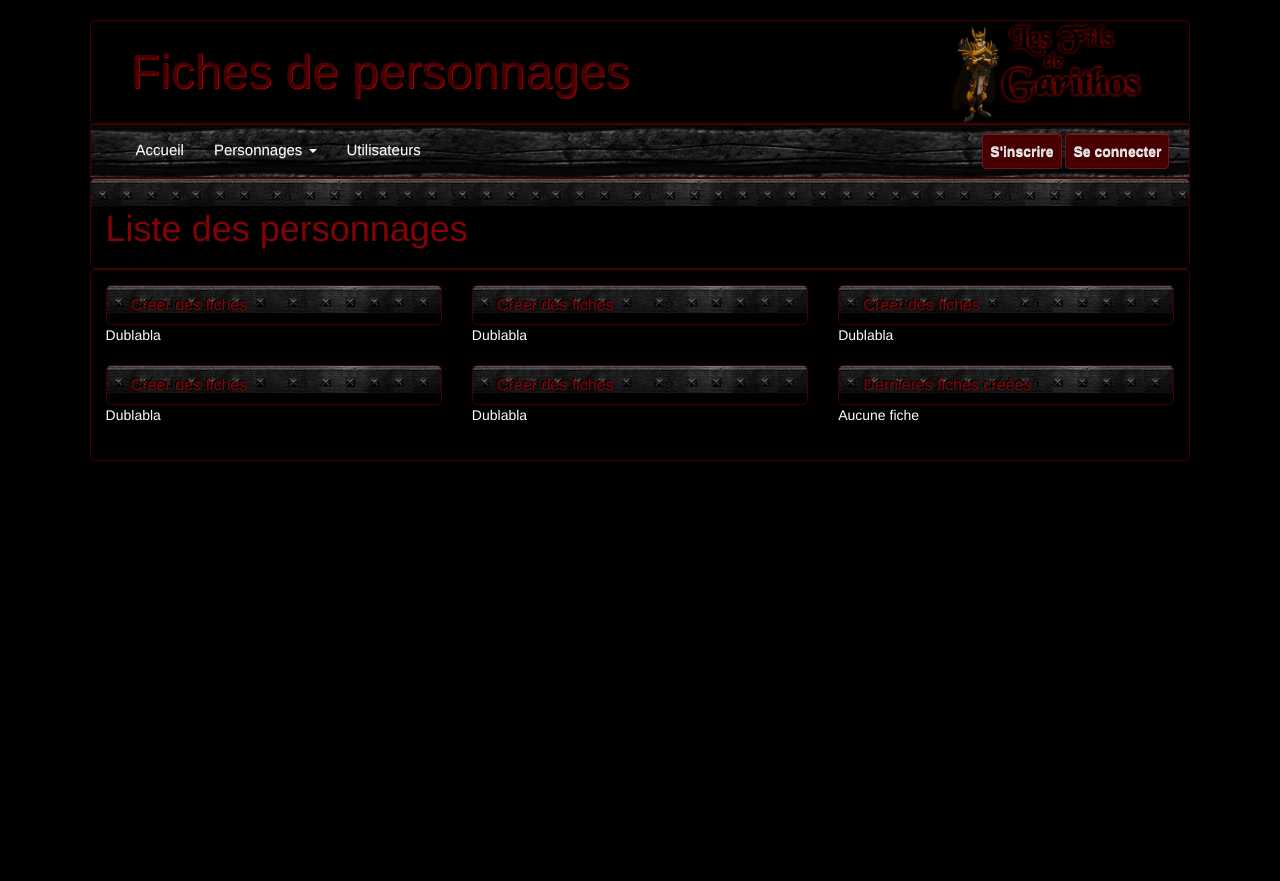
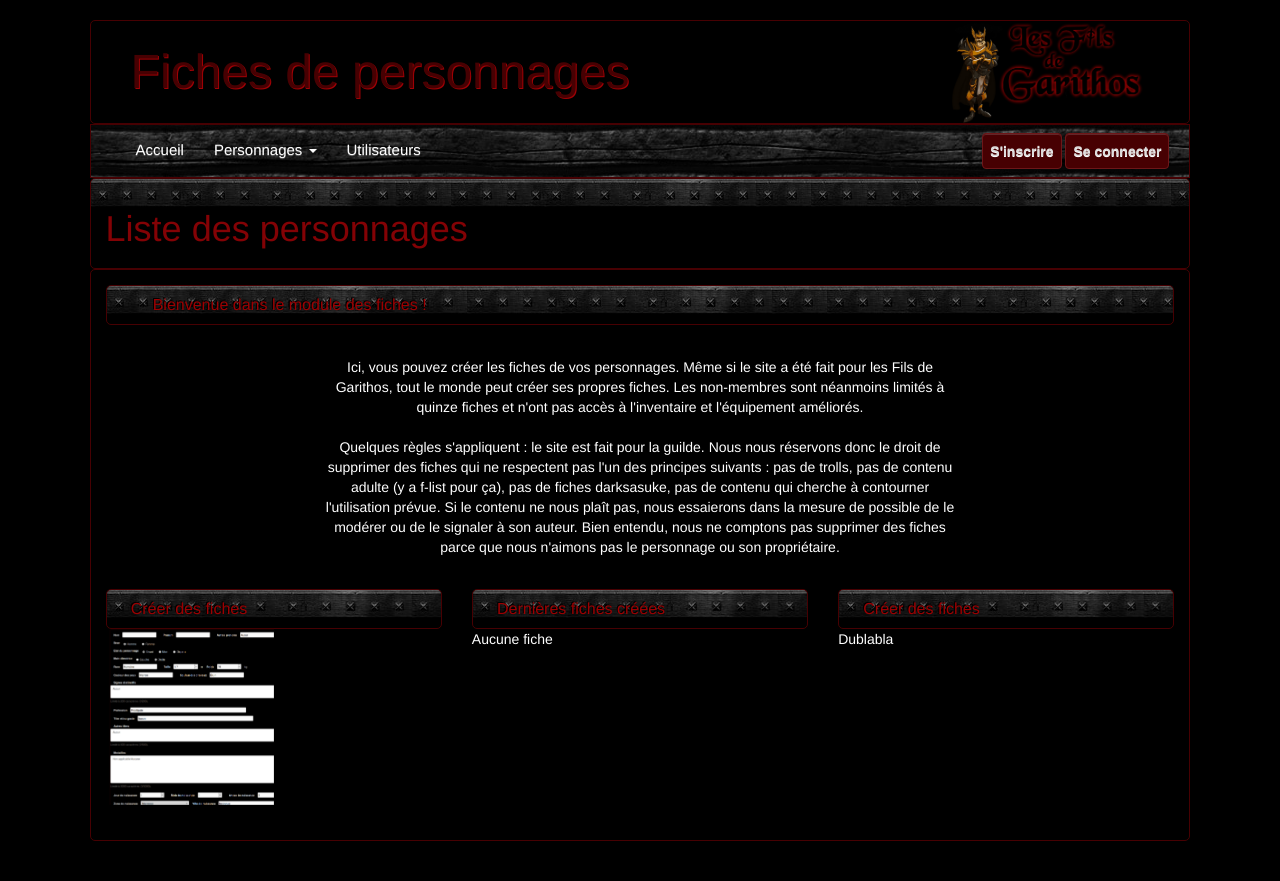
Before and after one commit to Marie-Donnie/firp, a Django app: page / in a window 1280 px wide. Before the commit the page ends 461 px from the top, so only its background shows below. Run offline with Django 3.2, Linux system fonts and the light colour scheme; data that the repository does not hold is empty; some libraries are stand-ins or nearby versions.

Commit message:
Some flavors

```diff
--- a/fiches/static/fiches/fiches.css
+++ b/fiches/static/fiches/fiches.css
@@ -560,3 +560,51 @@ h3 {
 #md-4-wo-padding {
     padding: 0% 0%;
 }
+
+h3.panel-title {
+    color: #9c0002;
+}
+
+.rules {
+    margin: 3% 20%;
+    text-align: center;
+    display: block;
+}
+
+.index-container {
+    position: relative;
+    width: 50%;
+}
+.index-container:hover .image {
+  opacity: 0.3;
+}
+
+.index-container:hover .middle {
+  opacity: 1;
+}
+
+.index-image {
+  opacity: 1;
+  display: block;
+  width: 100%;
+  height: auto;
+  transition: .5s ease;
+  backface-visibility: hidden;
+}
+
+.index-middle {
+  transition: .5s ease;
+  opacity: 0;
+  position: absolute;
+  top: 50%;
+  left: 50%;
+  transform: translate(-50%, -50%);
+  -ms-transform: translate(-50%, -50%)
+}
+
+.index-text {
+  background-color: #470002;
+  color: white;
+  font-size: 16px;
+  padding: 16px 32px;
+}
--- a/fiches/templates/fiches/index.html
+++ b/fiches/templates/fiches/index.html
@@ -5,49 +5,31 @@
 
 {% block content %}
 
-
+<div class="row">
+  <div class="col-md-12">
+    <div class="panel panel-default">
+      	<div class="panel-heading">
+	  <h3 class="panel-title">Bienvenue dans le module des fiches !</h3>
+	</div>
+	<div class="rules">
+	  Ici, vous pouvez créer les fiches de vos personnages. Même si le site a été fait pour les Fils de Garithos, tout le monde peut créer ses propres fiches. Les non-membres sont néanmoins limités à quinze fiches et n'ont pas accès à l'inventaire et l'équipement améliorés.<br><br>
+	  Quelques règles s'appliquent : le site est fait pour la guilde. Nous nous réservons donc le droit de supprimer des fiches qui ne respectent pas l'un des principes suivants : pas de trolls, pas de contenu adulte (y a f-list pour ça), pas de fiches darksasuke, pas de contenu qui cherche à contourner l'utilisation prévue. Si le contenu ne nous plaît pas, nous essaierons dans la mesure de possible de le modérer ou de le signaler à son auteur. Bien entendu, nous ne comptons pas supprimer des fiches parce que nous n'aimons pas le personnage ou son propriétaire.<br>
+	</div>
+    </div>
+  </div>
+</div>
 <div class="row">
   <div class="col-md-4">
     <div class="panel panel-default">
       	<div class="panel-heading">
 	  <h3 class="panel-title">Créer des fiches</h3>
 	</div>
-	Dublabla
-    </div>
-  </div>
-  <div class="col-md-4">
-    <div class="panel panel-default">
-      	<div class="panel-heading">
-	  <h3 class="panel-title">Créer des fiches</h3>
+	<div class="index-container">
+	  <img class="index-image" src="fiches/media/images/site/crea_perso.png">
+	  <div class="index-middle">
+	    <div class="index-text">Voir</div>
+	  </div>
 	</div>
-	Dublabla
-    </div>
-  </div>
-  <div class="col-md-4">
-    <div class="panel panel-default">
-      	<div class="panel-heading">
-	  <h3 class="panel-title">Créer des fiches</h3>
-	</div>
-	Dublabla
-    </div>
-  </div>
-</div>
-
-<div class="row">
-  <div class="col-md-4">
-    <div class="panel panel-default">
-      	<div class="panel-heading">
-	  <h3 class="panel-title">Créer des fiches</h3>
-	</div>
-	Dublabla
-    </div>
-  </div>
-  <div class="col-md-4">
-    <div class="panel panel-default">
-      	<div class="panel-heading">
-	  <h3 class="panel-title">Créer des fiches</h3>
-	</div>
-	Dublabla
     </div>
   </div>
   <div class="col-md-4">
@@ -68,7 +50,43 @@
 	{% endif %}
     </div>
   </div>
+  <div class="col-md-4">
+    <div class="panel panel-default">
+      	<div class="panel-heading">
+	  <h3 class="panel-title">Créer des fiches</h3>
+	</div>
+	Dublabla
+    </div>
+  </div>
+
 </div>
+
+<!-- <div class="row"> -->
+<!--   <div class="col-md-4"> -->
+<!--     <div class="panel panel-default"> -->
+<!--       	<div class="panel-heading"> -->
+<!-- 	  <h3 class="panel-title">Créer des fiches</h3> -->
+<!-- 	</div> -->
+<!-- 	Dublabla -->
+<!--     </div> -->
+<!--   </div> -->
+<!--   <div class="col-md-4"> -->
+<!--     <div class="panel panel-default"> -->
+<!--       	<div class="panel-heading"> -->
+<!-- 	  <h3 class="panel-title">Créer des fiches</h3> -->
+<!-- 	</div> -->
+<!-- 	Dublabla -->
+<!--     </div> -->
+<!--   </div> -->
+<!--   <div class="col-md-4"> -->
+<!--     <div class="panel panel-default"> -->
+<!--       	<div class="panel-heading"> -->
+<!-- 	  <h3 class="panel-title">Dernières fiches créées</h3> -->
+<!-- 	</div> -->
+
+<!--     </div> -->
+<!--   </div> -->
+<!-- </div> -->
 
 
 {% endblock %}
--- a/fiches/views.py
+++ b/fiches/views.py
@@ -1,4 +1,5 @@
-from django.shortcuts import get_object_or_404, render, redirect
+from django.shortcuts import get_object_or_404, render, redirect, render_to_response
+from django.template import RequestContext
 from django.http import HttpResponseRedirect, HttpResponseNotFound, HttpResponse
 from django.contrib.auth.models import User
 from django.contrib.auth.decorators import login_required
@@ -15,6 +16,13 @@ def index(request):
     context = {'latest_fiches': fiches}
 
     return render(request, 'fiches/index.html', context)
+
+
+def handler404(request):
+    response = render_to_response('404.html', {},
+                                  context_instance=RequestContext(request))
+    response.status_code = 404
+    return response
 
 
 # %%%%%%%%%%%%%%%%%%%%%%%%%%%%% USERS %%%%%%%%%%%%%%%%%%%%%%%%%%%%% #
```
Also changed, not shown: fiches/templates/404.html (added, +26 -0 lines), firp/settings.py (+6 -1 lines), fiches/media/images/site/404.jpg (added), fiches/media/images/site/crea_perso.png (added), fiches/static/site/images/404.jpg (added).
